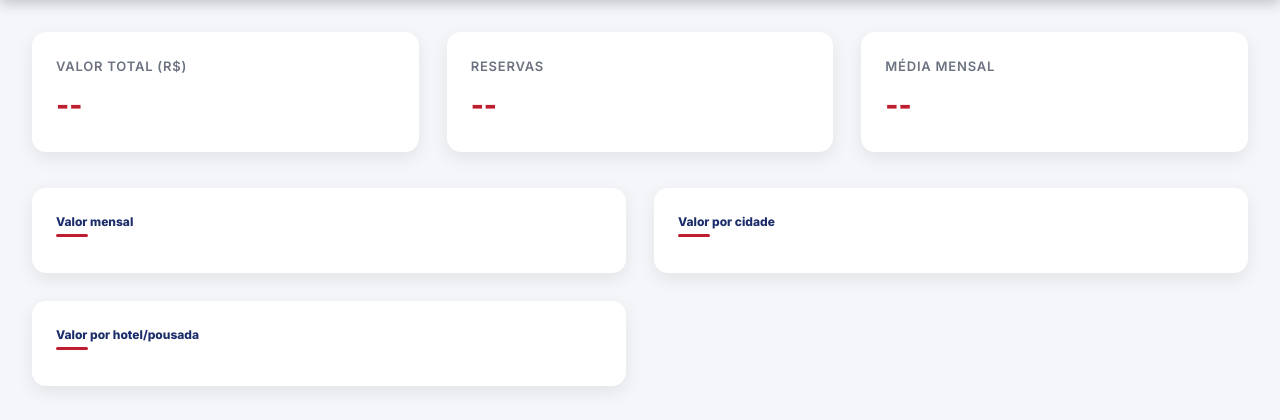
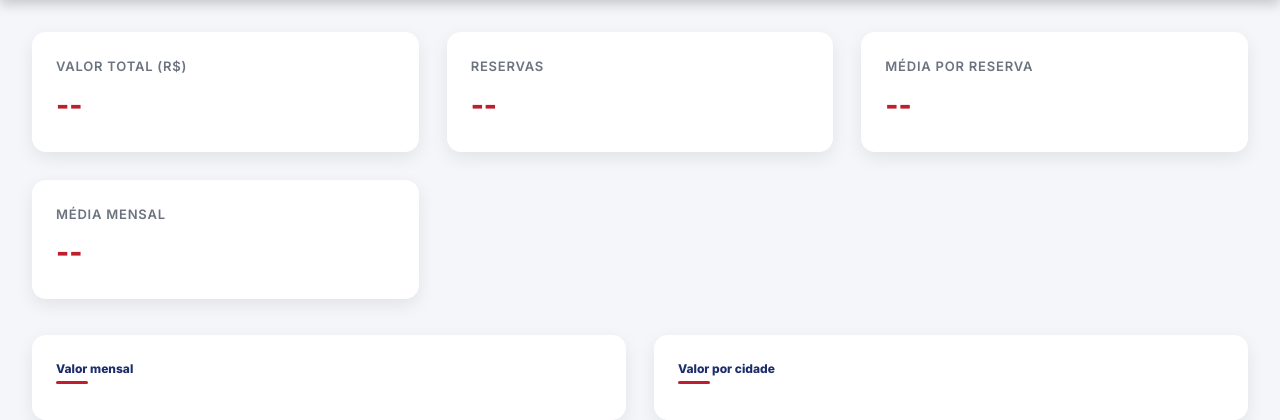
Before and after one commit to jhonnyoraculos/dashboard, a Flask app: page /hoteis in a window 1280 px wide. Shown: the part 80-500 px from the top of the page. Run offline with Flask 3, Linux system fonts and the light colour scheme; data that the repository does not hold is empty; some libraries are stand-ins or nearby versions.

Commit message:
atualiza dados

```diff
--- a/app.py
+++ b/app.py
@@ -187,11 +187,13 @@ def agg_hoteis(df: pd.DataFrame) -> dict:
     reservas_total = int(len(df))
     meses_distintos = df["Mes"].dropna().unique() if "Mes" in df else []
     media_mensal = float(valor_total / len(meses_distintos)) if len(meses_distintos) else 0.0
+    valor_medio_reserva = float(valor_total / reservas_total) if reservas_total else 0.0
 
     return {
         "valor_total": valor_total,
         "reservas_total": reservas_total,
         "media_mensal": media_mensal,
+        "valor_medio_reserva": valor_medio_reserva,
         "valor_mensal": _group_sum(df, "Mes", "Valor", sort_by="group"),
         "valor_por_cidade": _group_sum(df, "Cidade", "Valor"),
         "valor_por_hotel": _group_sum(df, "Hotel", "Valor"),
--- a/templates/hoteis.html
+++ b/templates/hoteis.html
@@ -35,6 +35,10 @@
       <div class="kpi blue">
         <div class="kpi-title">Reservas</div>
         <div id="kpi-reservas" class="kpi-value">--</div>
+      </div>
+      <div class="kpi yellow">
+        <div class="kpi-title">M&eacute;dia por reserva</div>
+        <div id="kpi-ticket" class="kpi-value">--</div>
       </div>
       <div class="kpi green">
         <div class="kpi-title">M&eacute;dia mensal</div>
@@ -116,6 +120,7 @@ async function refresh() {
 
   document.getElementById('kpi-valor').textContent = fmtBRL(d.valor_total);
   document.getElementById('kpi-reservas').textContent = fmtNum(d.reservas_total);
+  document.getElementById('kpi-ticket').textContent = fmtBRL(d.valor_medio_reserva);
   document.getElementById('kpi-media-mensal').textContent = fmtBRL(d.media_mensal);
 
   const meses = safeArray(d.valor_mensal, 'Mes');
```
